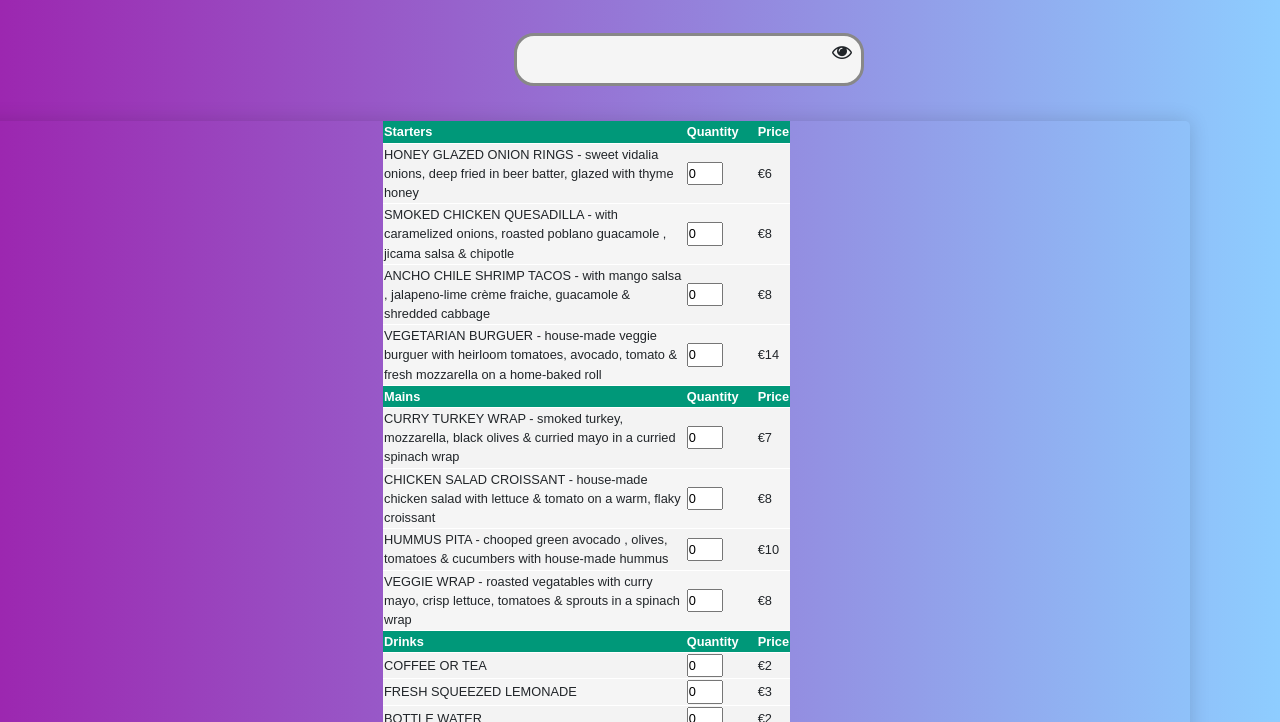
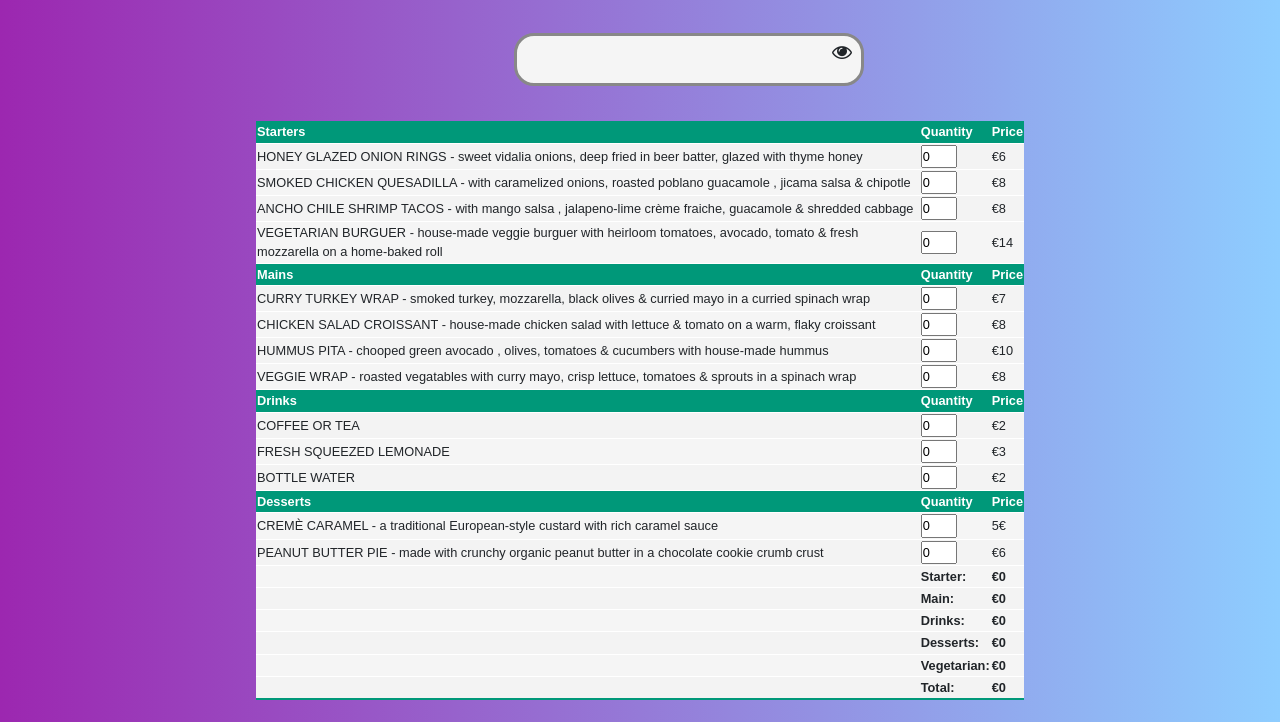
Before and after one commit to rennersantana/clientSide, a plain HTML site: page index.html in a window 1280 px wide. Shown: the part 77-799 px from the top of the page. Drawn offline with nearby package versions, Linux system fonts and the light colour scheme.

Commit message:
Made some editions to get a nice looking

```diff
--- a/index.html
+++ b/index.html
@@ -31,7 +31,7 @@
                     <ul>
                         <li><a href="index.html">Home</a></li>
                         <li><a href="second.html">More Info</a></li>
-                        <li><a href="#">Github link</a></li>
+                        <li><a href="https://github.com/rennersantana/clientSide">Github link</a></li>
                     </ul>
                 </div>
             </nav>
--- a/second.js
+++ b/second.js
@@ -6,12 +6,12 @@ var rotateValue = circle.style.transform;
 var rotateSum;
 
 upBtn.onclick = function() {
-    rotateSum = rotateValue + "rotate(-90deg";
+    rotateSum = rotateValue + "rotate(-90deg)";
     circle.style.transform = rotateSum;
     rotateValue = rotateSum;
 }
 downBtn.onclick = function() {
-    rotateSum = rotateValue + "rotate(90deg";
+    rotateSum = rotateValue + "rotate(90deg)";
     circle.style.transform = rotateSum;
     rotateValue = rotateSum;
 }
--- a/style.css
+++ b/style.css
@@ -158,17 +158,13 @@ nav {
 
 .table-content {
     border-collapse: collapse;
-    margin: 25px 0;
+    margin: auto;
+    margin-top: 25px;
     font-size: 0.8rem;
-    min-width: 400px;
+    width: 60%;
     border-radius: 5px 5px 0 0;
-    box-shadow: 0 0 20px rgba(0, 0, 0, 0.15);
-    padding: 0rem 30rem;
-    margin-left: -97px;
-    margin-right: 90px;
     border-right-width: 0px;
     border-right-style: solid;
-    padding-right: 25rem;
 }
 
 .table-content th {
```
Also changed, not shown: second.html (+3 -4 lines), img/background.jpg (deleted), img/background2.jpg (deleted), img/background3.jpg (deleted), img/background4.jpg (deleted), img/background4.webp (deleted), img/food2.png, img/general2.png (deleted), 4 other files.
